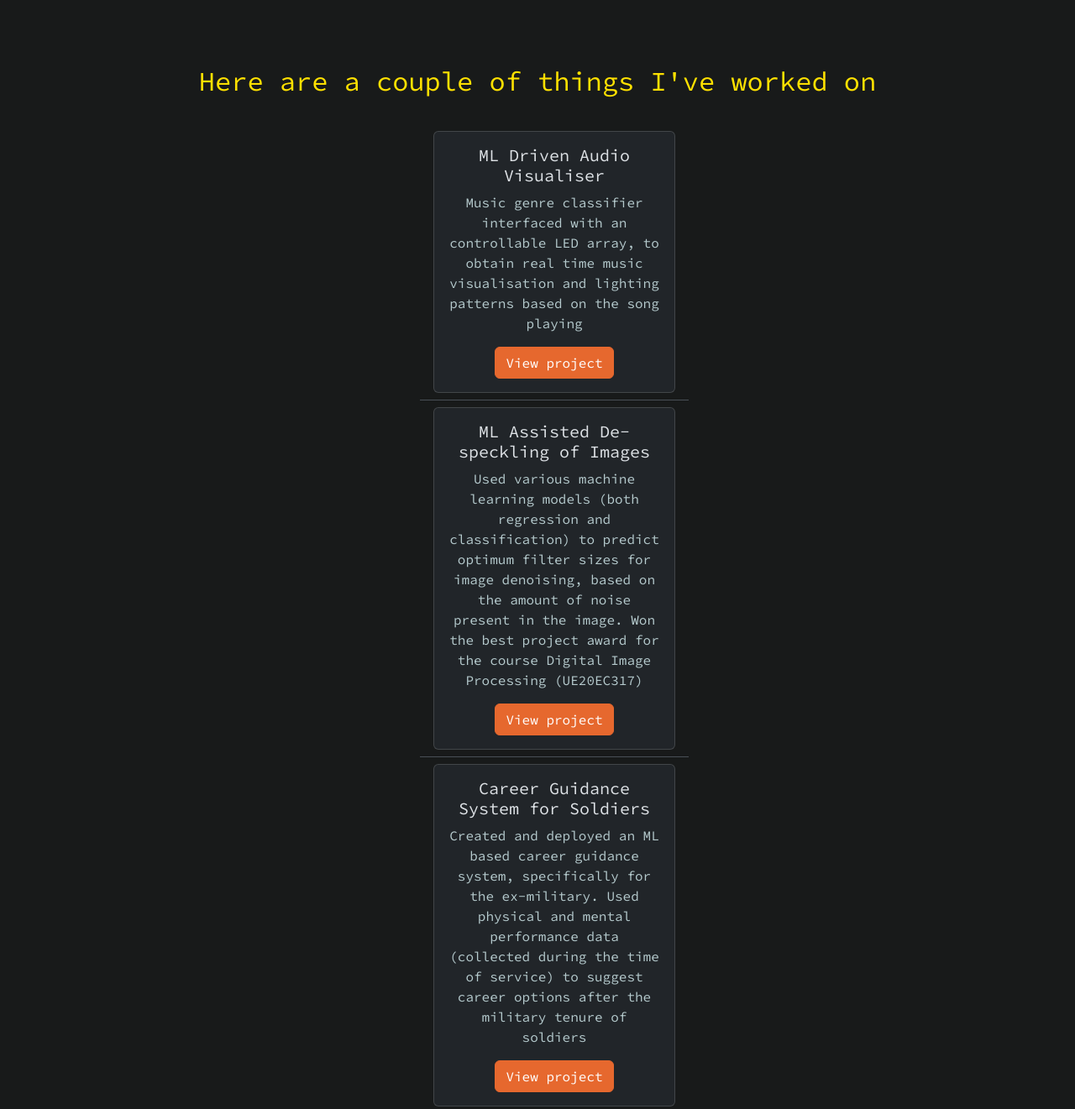
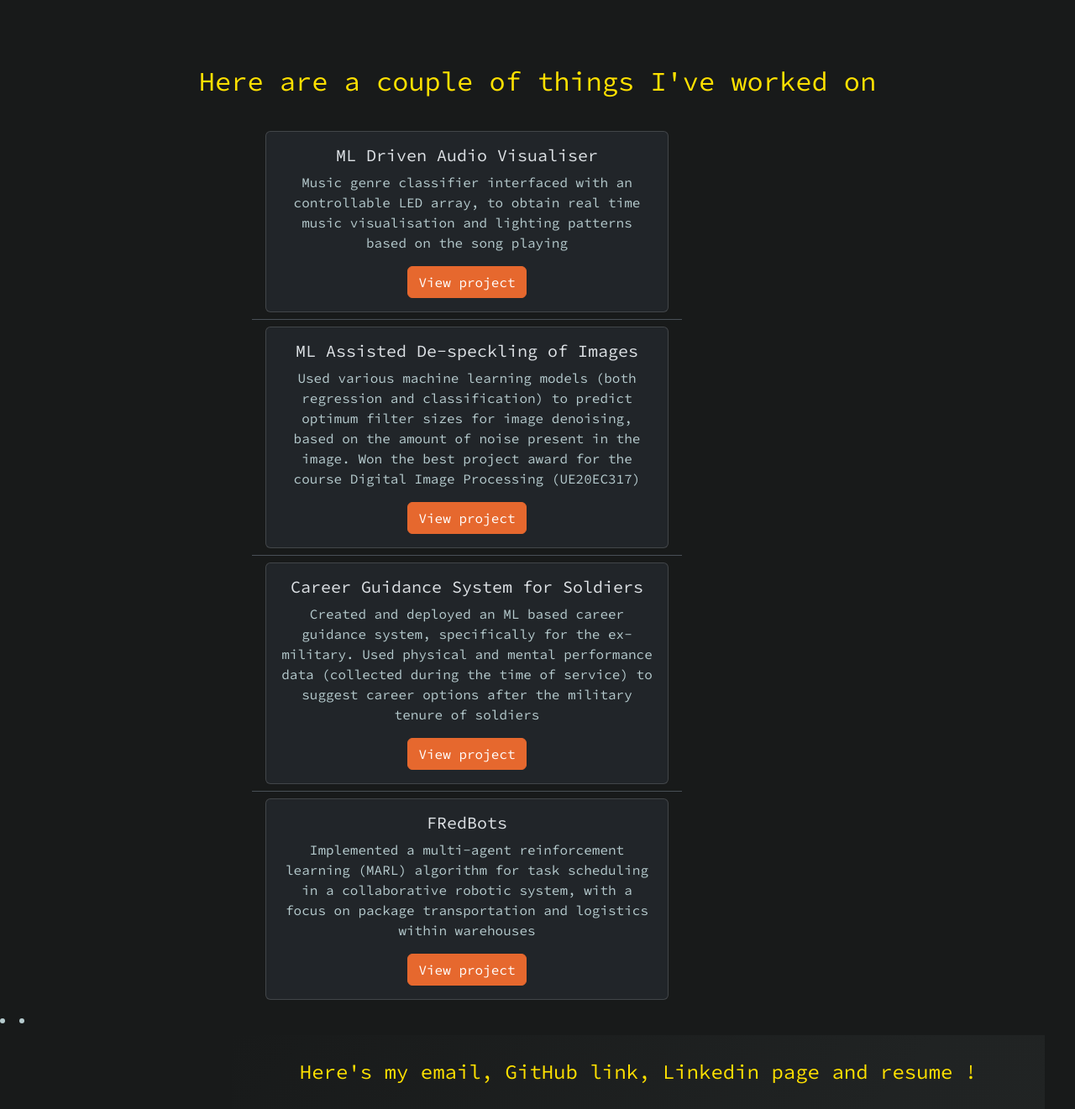
Before and after one commit to Rohanmrao/Rohanmrao.github.io, a website: page html/landing.html in a window 1280 px wide. Shown: the part 1522-2843 px from the top of the page at 84% size. Drawn offline with nearby package versions, Linux system fonts and the light colour scheme.

Commit message:
card layouts

```diff
--- a/html/landing.html
+++ b/html/landing.html
@@ -107,10 +107,10 @@
               </div>
             </div>
 
-            <ul class="ms-auto flex-lg-row text-lg-center list-group list-group-flush pt-lg-4 px-lg-auto px-xl-auto" style="display: inline-block; padding-right: 270px; padding-left: 500px;"> <!--flex-largedevices- columnwise-->
+            <ul class="ms-auto flex-lg-row text-lg-center list-group list-group-flush pt-lg-4 px-lg-auto col-lg-auto" style="display: inline-block; padding-left: 300px;"> <!--flex-largedevices- columnwise-->
 
               <li class="list-group-item" style="background-color:#181a1a;">
-                <div class="card" style="width: 18rem;">
+                <div class="card" style="width: 30rem;">
                   <div class="card-body">
                     <h5 class="card-title">ML Driven Audio Visualiser</h5>
                     <p class="card-text">Music genre classifier interfaced with an controllable LED array, to obtain real time
@@ -121,7 +121,7 @@
               </li>
 
               <li class="list-group-item" style="background-color:#181a1a;">
-                <div class="card" style="width: 18rem;">
+                <div class="card" style="width: 30rem;">
                   <div class="card-body">
                     <h5 class="card-title">ML Assisted De-speckling of Images</h5>
                     <p class="card-text">Used various machine learning models (both regression and classification) to
@@ -133,7 +133,7 @@
               </li>
 
               <li class="list-group-item" style="background-color:#181a1a;">
-                <div class="card" style="width: 18rem;">
+                <div class="card" style="width: 30rem;">
                   <div class="card-body" style="flex-direction: row;">
                     <h5 class="card-title">Career Guidance System for Soldiers</h5>
                     <p class="card-text">Created and deployed an ML based career guidance system, specifically for
@@ -145,7 +145,7 @@
               </li>
 
               <li class="list-group-item" style="background-color:#181a1a;">
-                <div class="card" style="width: 18rem;">
+                <div class="card" style="width: 30rem;">
                   <div class="card-body">
                     <h5 class="card-title">FRedBots</h5>
                     <p class="card-text">Implemented a multi-agent reinforcement learning (MARL) algorithm for task scheduling in a collaborative robotic system, with a focus on package transportation and logistics within warehouses</p>
@@ -156,10 +156,10 @@
               </li>
 
               <li></li>
+              <li></li>
 
             </ul>
 
-            <a href="https://github.com/Rohanmrao" class="btn btn-primary" target="_blank">View more</a>
 
           </section>
 
```
